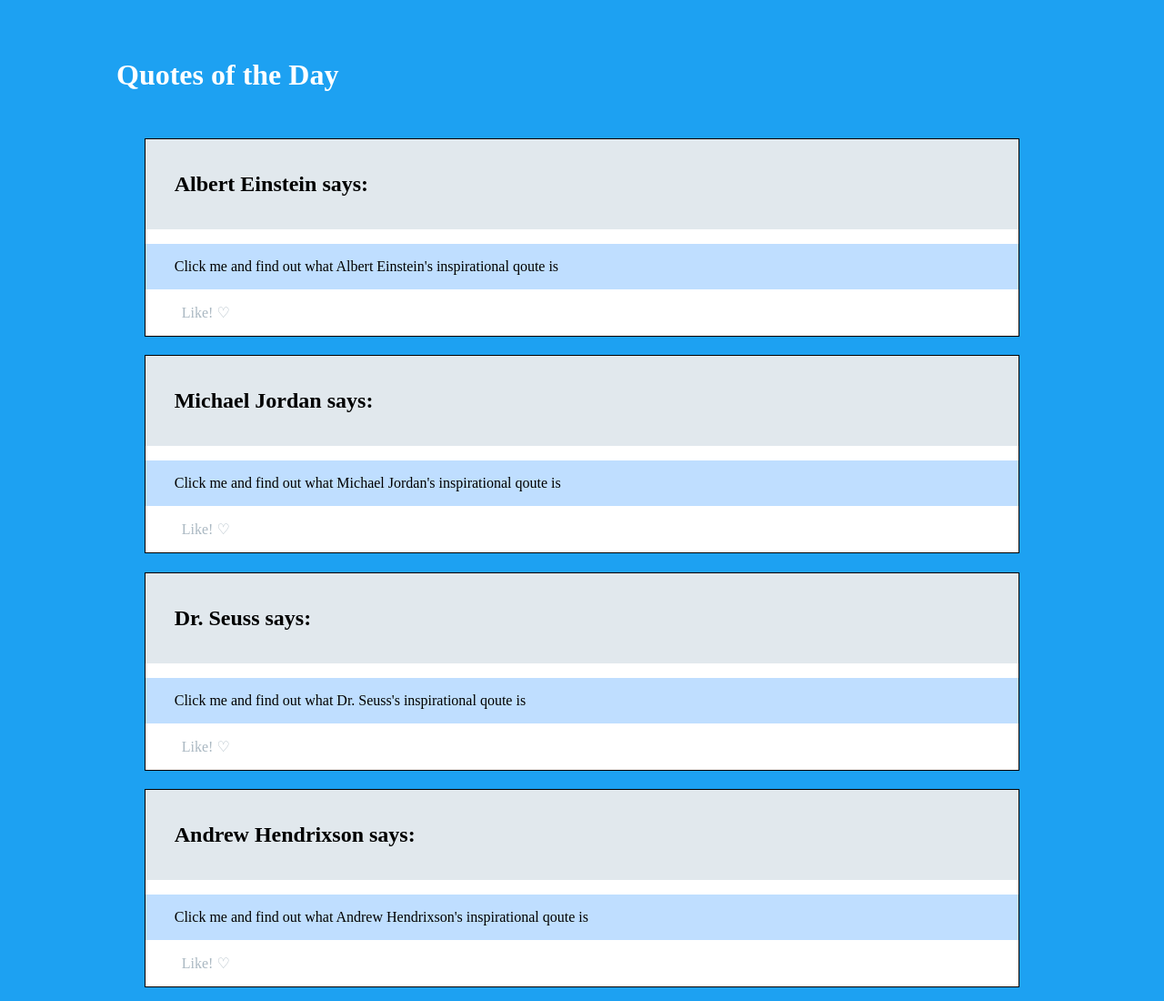
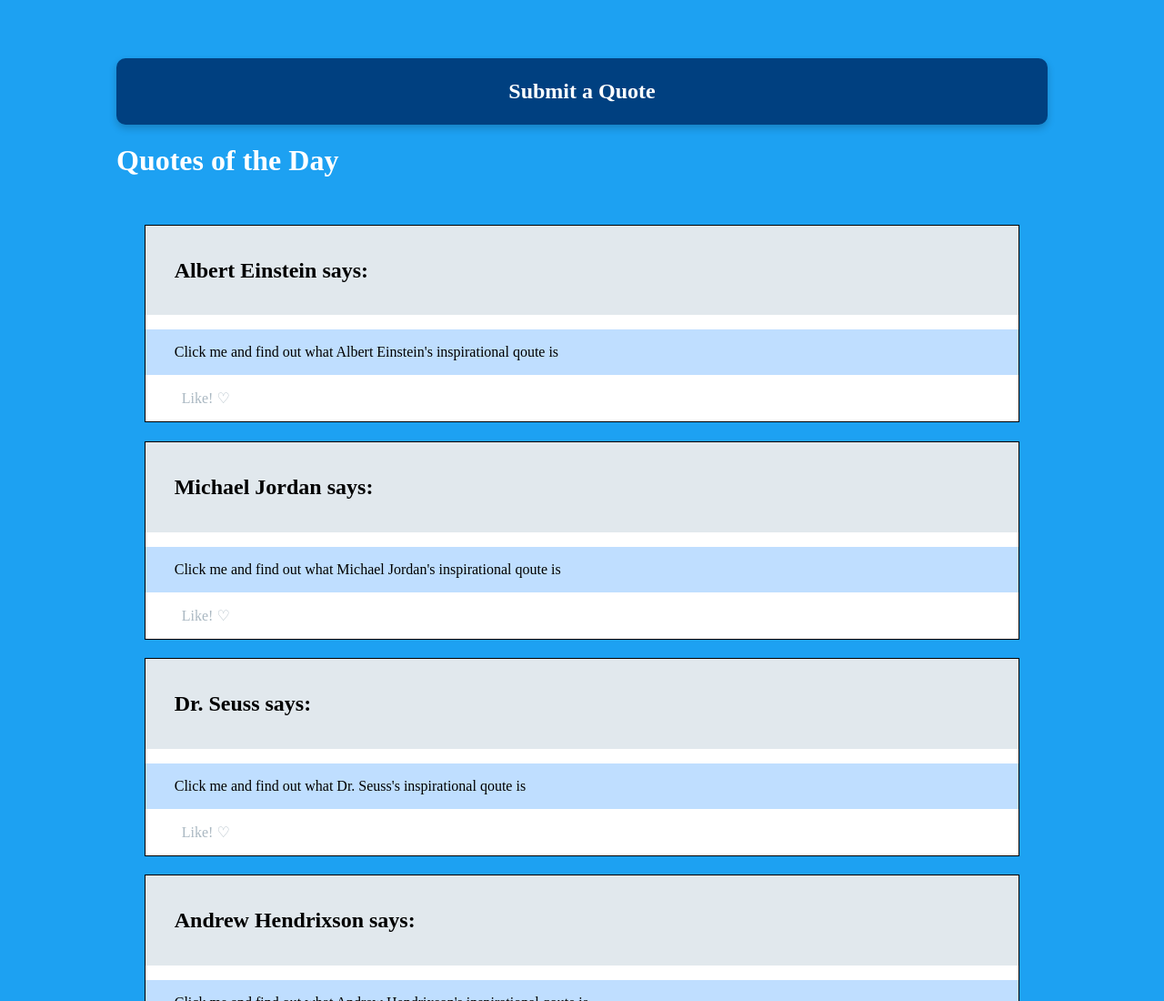
Before and after one commit to Sebastianville/SBA-316, a plain HTML site: page main/index.html in a window 1280 px wide. Shown: the top 1100 px of the page at 91% size. Drawn offline with Linux system fonts and the light colour scheme.

Commit message:
added a readme and worked on navigation

```diff
--- a/main/index.html
+++ b/main/index.html
@@ -6,9 +6,13 @@
     <script src="./index.js" defer></script>
     <link rel="stylesheet" href="./style.css" />
     <title>Document</title>
+
   </head>
   <body>
     <header>
+      <nav class="navbar">
+        <a class="navbar-brand" href="../form/form.html">Submit a Quote</a>
+      </nav>
       <h1>Quotes of the Day</h1>
     </header>
 
--- a/main/style.css
+++ b/main/style.css
@@ -47,3 +47,28 @@ body {
   .hidden {
     visibility: hidden;
   }
+
+  /* Navbar Styling */
+.navbar {
+  display: flex;
+  justify-content: center;
+  align-items: center;
+  background-color: #004080;
+  padding: 15px 20px;
+  border-radius: 10px;
+  box-shadow: 0px 4px 8px rgba(0, 0, 0, 0.2);
+}
+
+.navbar-brand {
+  font-size: 1.5rem;
+  color: white;
+  text-decoration: none;
+  font-weight: bold;
+  padding: 8px 15px;
+  transition: background 0.3s, border-radius 0.3s;
+}
+
+.navbar-brand:hover {
+  background-color: rgba(255, 255, 255, 0.2);
+  border-radius: 5px;
+}
```
Also changed, not shown: form/form.html (+1 -1 lines), main/index.js (+4 -4 lines), 1 other file.
